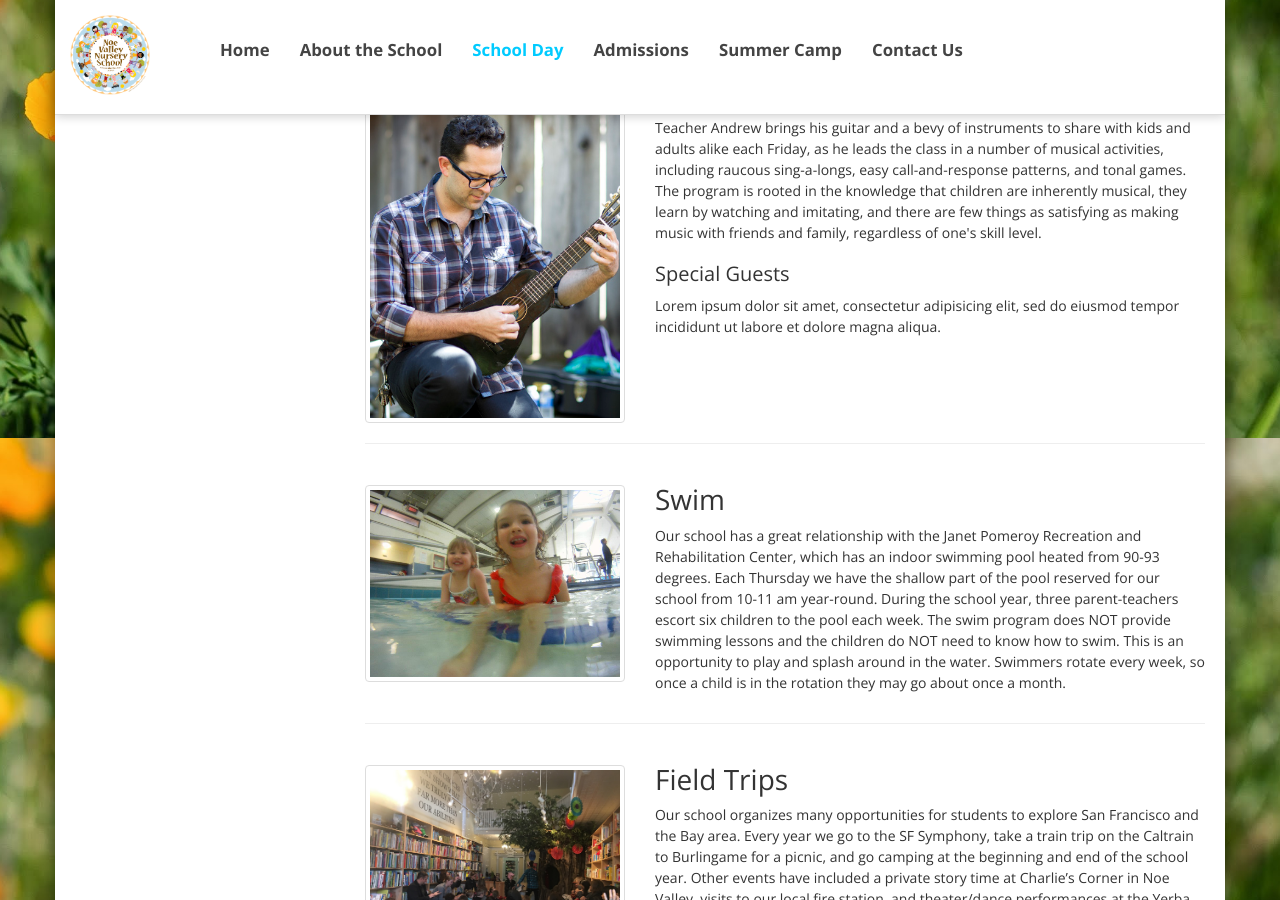
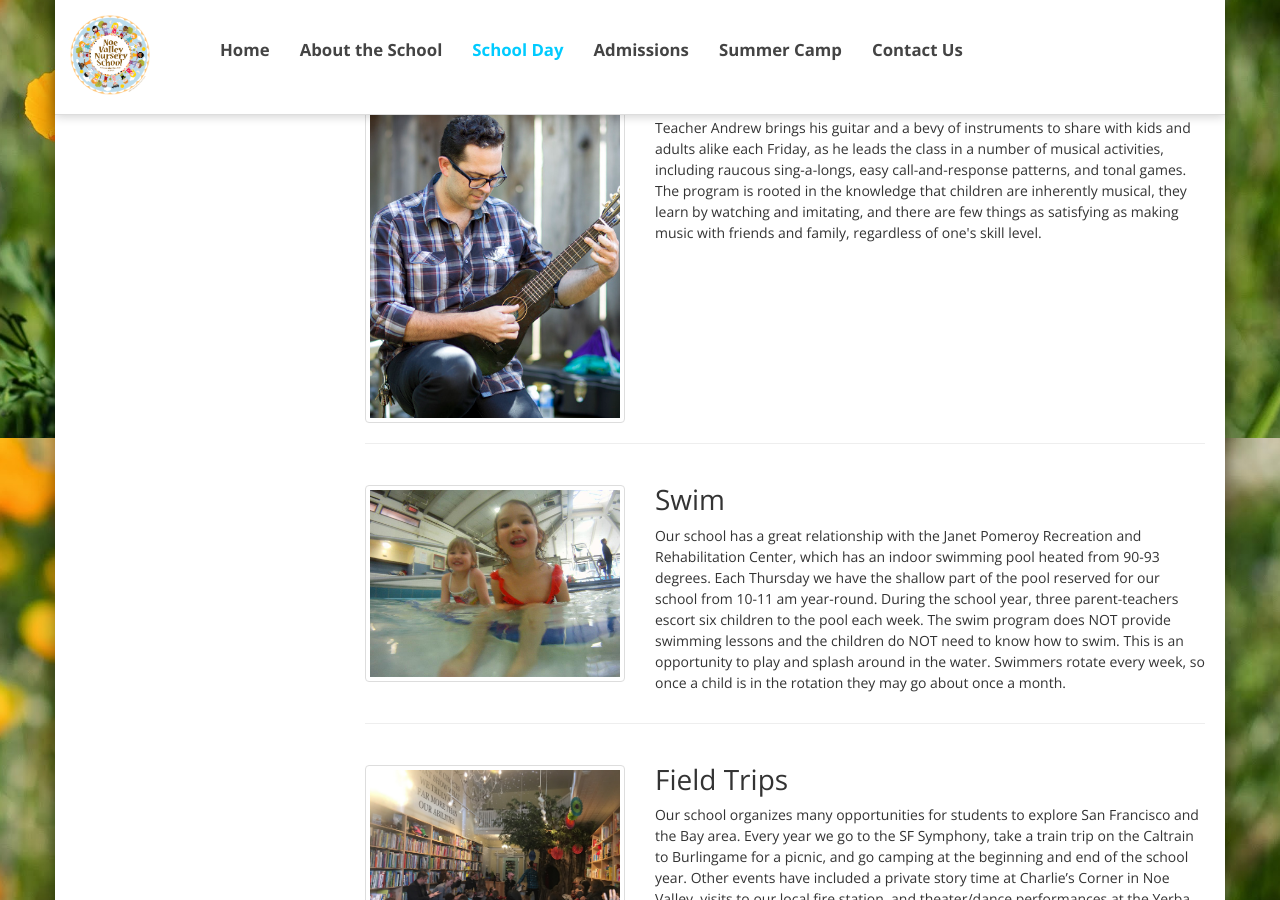
Before and after one commit to nvns/nvns.github.io, a Jekyll site: the page built from school_day/enrichment.html, in a window 1280 px wide and 900 px high, scrolled down 462 px. Built offline with Jekyll 4.4.1, drawn with Linux system fonts in a browser that asks for light colours.

```diff
--- a/school_day/enrichment.html
+++ b/school_day/enrichment.html
@@ -31,10 +31,6 @@
 
         <h2>Music</h2>
         <p>Teacher Andrew brings his guitar and a bevy of instruments to share with kids and adults alike each Friday, as he leads the class in a number of musical activities, including raucous sing-a-longs, easy call-and-response patterns, and tonal games. The program is rooted in the knowledge that children are inherently musical, they learn by watching and imitating, and there are few things as satisfying as making music with friends and family, regardless of one's skill level.</p>
-
-        <h3>Special Guests</h3>
-        Lorem ipsum dolor sit amet, consectetur adipisicing elit, sed do eiusmod
-        tempor incididunt ut labore et dolore magna aliqua.
 
     </div>
 </div>
```
